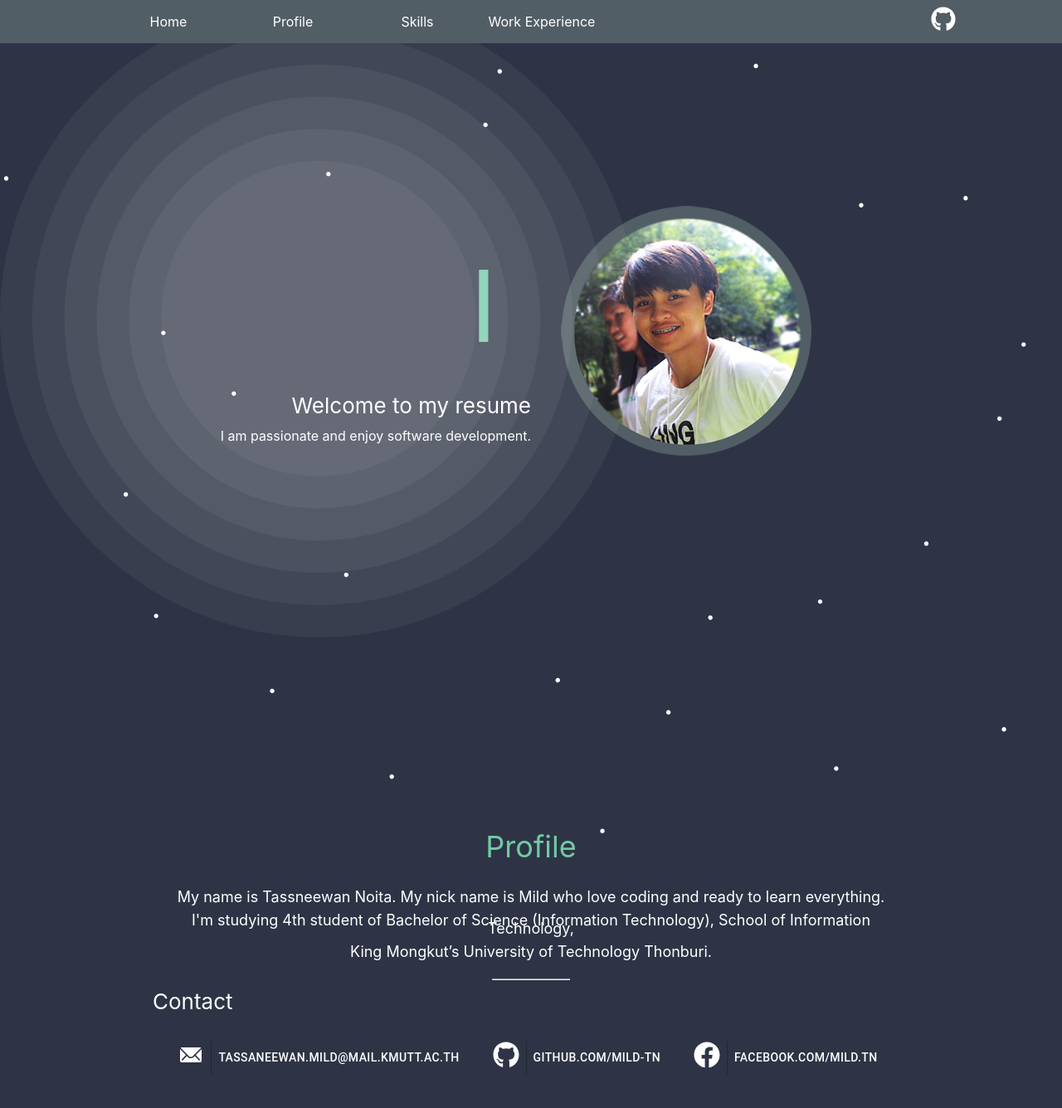
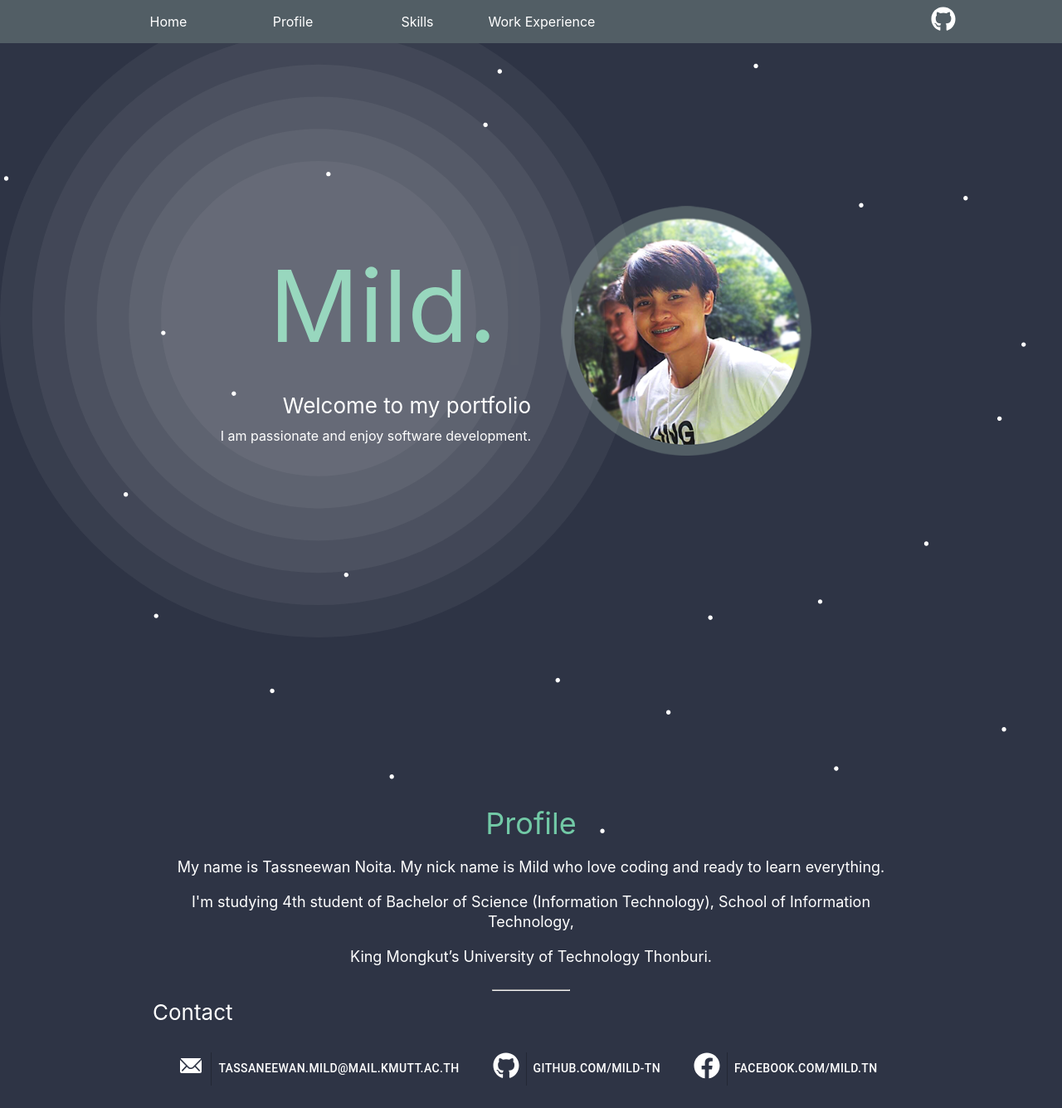
Before and after one commit to mild20091931/mild-portfolio, a React (Create React App) app: page / in a window 1280 px wide. Shown: the top 1335 px of the page at 83% size. Built offline with nearby package versions, Linux system fonts and the light colour scheme.

Commit message:
Update style 🌻

```diff
--- a/public/index.html
+++ b/public/index.html
@@ -40,7 +40,7 @@
       work correctly both with client-side routing and a non-root public URL.
       Learn how to configure a non-root public URL by running `npm run build`.
     -->
-    <title>Resume - Mild Tassaneeewan Noita</title>
+    <title>Portfolio - Mild Tassaneeewan Noita</title>
   </head>
 
   <body>
--- a/src/component/Core/App.js
+++ b/src/component/Core/App.js
@@ -13,15 +13,20 @@ const Background = styled(Grid)`
   z-index:0;
   background-attachment: fixed;
   background-repeat: no-repeat;
+
+  @media only screen and (max-width: 769px) {
+    height: ${props => props.widthMedia || '80vh'};
+    z-index:0;
+  }
   `
 
 function App() {
   return (
     <React.Fragment>
       <Nav/>
-      <Container maxWidth="xl" id="home" >
-        <Background container direction="row" justify="center" alignItems="center" >
-          <Home/>
+      <Container maxWidth="xl" id="home">
+        <Background widthMedia="40vh" container direction="row" justify="center" alignItems="center" >
+          <Home />
         </Background>
         <Bg />
       <Container maxWidth="xl" id="profile">
--- a/src/component/Core/Background.js
+++ b/src/component/Core/Background.js
@@ -12,11 +12,17 @@ const trans2 = (x, y) => `translate3d(${x / 8}px,${y / 8 - 100}px,0)`
 const Bg = styled.div`
   background-color: ${color.bg};
   height: 100%;
+  @media only screen and (max-width: 769px) {
+    visibility: hidden;
+  }
   `
 
 const Container = styled.div`
   align-items: center;
   justify-content: center;
+  @media only screen and (max-width: 769px) {
+    visibility: hidden;
+  }
 `
 
 function Card() {
@@ -24,8 +30,8 @@ function Card() {
   return (
     <Bg>
     <Container  onMouseMove={({ clientX: x, clientY: y }) => set({ xy: calc(x, y) })}>
-      <animated.div class="moonlight" />
-      <animated.div class="start" style={{ transform: props.xy.interpolate(trans2) }} />
+      <animated.div className="moonlight" />
+      <animated.div className="start" style={{ transform: props.xy.interpolate(trans2) }} />
     </Container>
     </Bg>
   )
--- a/src/component/Home/index.js
+++ b/src/component/Home/index.js
@@ -13,6 +13,15 @@ const Welcome = styled(Subtitle)`
   text-align:right;
 `
 
+const GridStyle = styled(Grid)`
+  @media only screen and (max-width: 769px) {
+    display: flex;
+    flex-direction: column;
+    justify-items: center;
+    align-items: center;
+  }
+`
+
 const FontText = styled.p`
   text-align: right;
   color: #fff;
@@ -21,22 +30,22 @@ class index extends Component {
   render() {
     return (
       <React.Fragment>
-        <Grid item lg={6} >
+        <Grid item lg={6} xs={6}>
         <Hello>
           <Typewriter
             options={{
-            strings: ['Hello',`I'm Mild.`],
+              strings: ['Hello',`I'm `, 'Mild.'],
               autoStart: true,
               loop: true,
             }}
           />
         </Hello>
-          <Welcome>Welcome to my resume</Welcome>
+          <Welcome>Welcome to my portfolio</Welcome>
           <FontText>I am passionate and enjoy software development.</FontText>
         </Grid>
-        <Grid item lg={6}>
+        <GridStyle item lg={6} xs={6}>
           <Img src={'profile.png'}/>
-        </Grid>
+        </GridStyle>
       </React.Fragment>
     );
   }
--- a/src/component/Profile/index.js
+++ b/src/component/Profile/index.js
@@ -48,10 +48,10 @@ class index extends Component {
     <React.Fragment>
       <Container maxWidth="md">
         <Grid item md="12" justify="center">
-          <Title textAlign='center' lineHeight='40px'>Profile</Title>
-          <Header lineHeight='10px' textAlign="center">My name is Tassneewan Noita. My nick name is Mild who love coding and ready to learn everything. </Header>
-          <Header lineHeight='10px' textAlign="center">I'm studying 4th student of Bachelor of Science (Information Technology), School of Information Technology,</Header>
-          <Header lineHeight='10px' textAlign="center">King Mongkut’s University of Technology Thonburi.</Header>
+          <Title textAlign='center' lineHeight='10px'>Profile</Title>
+          <Header lineHeight='1.5rem' textAlign="center">My name is Tassneewan Noita. My nick name is Mild who love coding and ready to learn everything. </Header>
+          <Header lineHeight='1.5rem' textAlign="center">I'm studying 4th student of Bachelor of Science (Information Technology), School of Information Technology,</Header>
+          <Header lineHeight='1.5rem' textAlign="center">King Mongkut’s University of Technology Thonburi.</Header>
         </Grid>
         <Hr/>
         <Grid item md="12">
```
Lines whose indentation alone changed are shown as unchanged.
